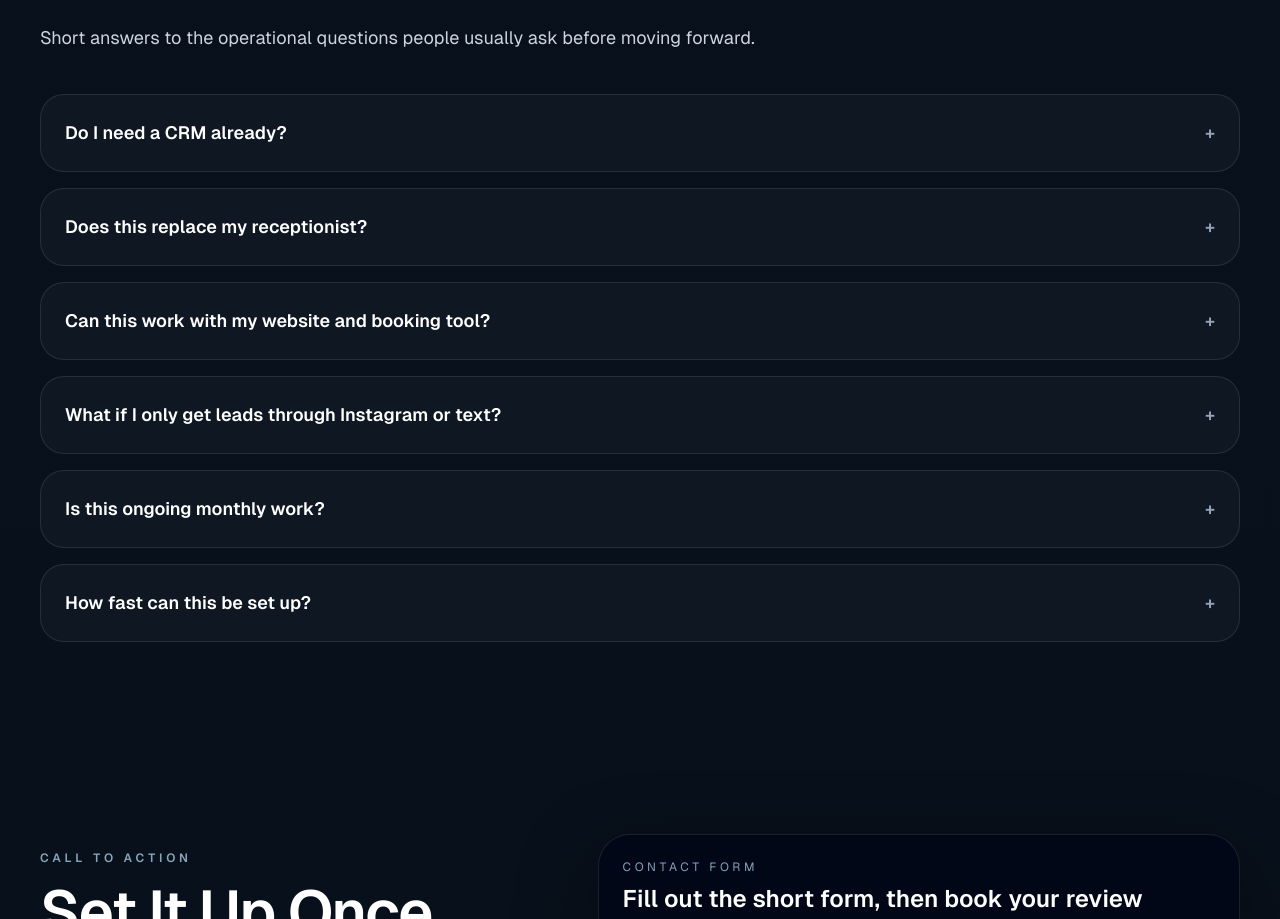
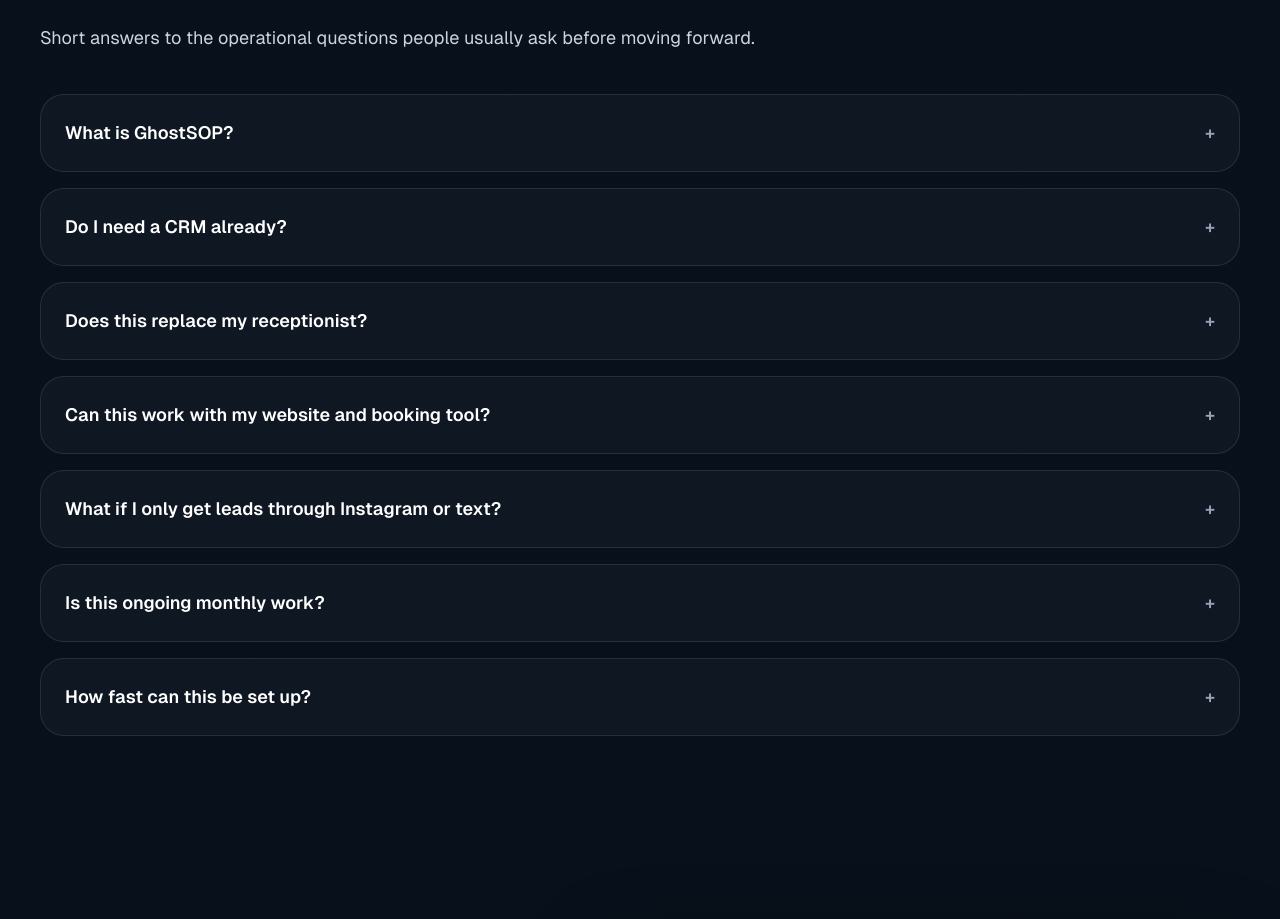
Before and after one commit to phishocoder/ghostsop-website, a Next.js app: page / in a window 1280 px wide. Shown: the part 9520-10439 px from the top of the page. Built offline with nearby package versions, Linux system fonts and the light colour scheme; no server answers.

Commit message:
Add GhostSOP FAQ definition

```diff
--- a/src/content/site.ts
+++ b/src/content/site.ts
@@ -214,6 +214,11 @@
     heading: "FAQ",
     items: [
       {
+        question: "What is GhostSOP?",
+        answer:
+          "GhostSOP is an invisible system (ghost) that runs the standard operating procedure (SOP) for handling new customer inquiries so every lead gets a fast reply and a clear path to booking.",
+      },
+      {
         question: "Do I need a CRM already?",
         answer:
           "No. GhostSOP can work with what you already use or set up a simple lead tracking system if you do not have one yet.",
```
